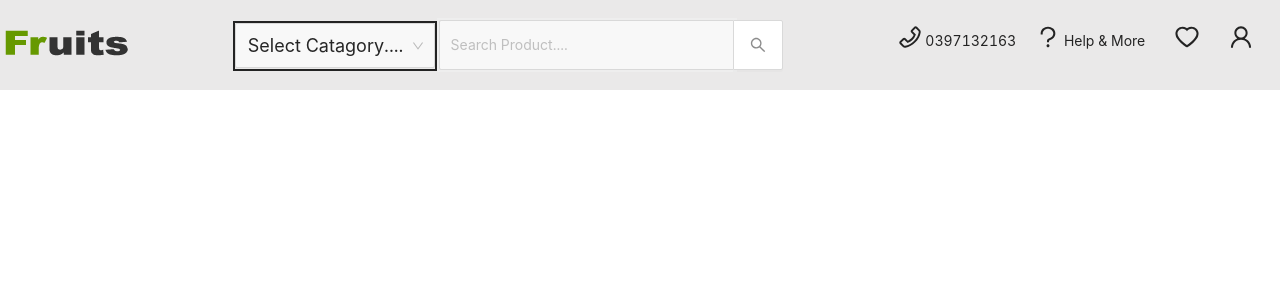
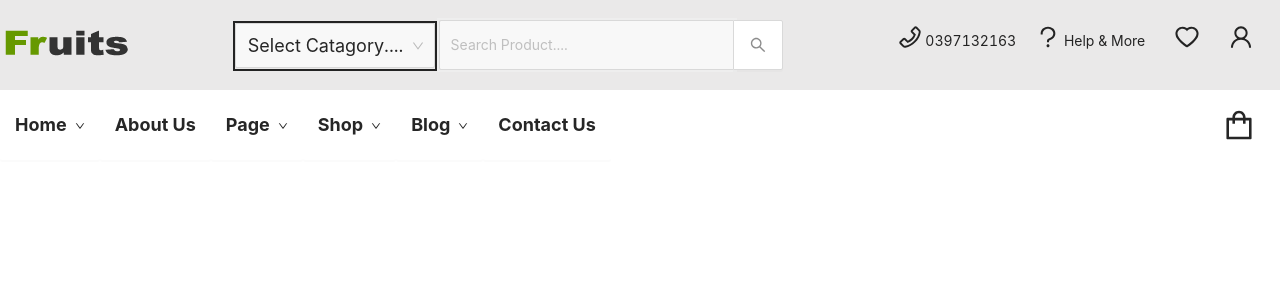
Before and after one commit to viet-2304/Fruits-Market, a React (Create React App) app: page / in a window 1280 px wide. Shown: the top 300 px of the page. Built offline with nearby package versions, Linux system fonts and the light colour scheme.

Commit message:
Add menu navigation

```diff
--- a/src/Component/Header/Header.js
+++ b/src/Component/Header/Header.js
@@ -1,12 +1,45 @@
-import React from "react";
+import React from "react"
 import logo from "../../asset/logo.png"
-import "./Header.scss";
-import 'antd/dist/antd.css';
-import { Input, Image, Select} from 'antd';
-import {PhoneOutlined,QuestionOutlined,UserOutlined ,HeartOutlined} from '@ant-design/icons';
+import "./Header.scss"
+import 'antd/dist/antd.css'
+import { Input,Menu, Image, Select,Dropdown,Button} from 'antd'
+import {PhoneOutlined,QuestionOutlined,UserOutlined ,HeartOutlined,DownOutlined,ShoppingOutlined} from '@ant-design/icons'
+const {Search}= Input
+const {Option}=Select
 
-const {Search}= Input;
-const {Option}=Select;
+const home =( <Menu>
+   <Menu.Item>Home Style 01</Menu.Item>
+   <Menu.Item>Home Style 02</Menu.Item>
+   <Menu.Item>Home Style 03</Menu.Item>
+</Menu>)
+
+const page= (<Menu>
+    <Menu.Item>Team</Menu.Item>
+    <Menu.Item>Cart</Menu.Item>
+    <Menu.Item>Checkout</Menu.Item>
+    <Menu.Item>My Acount</Menu.Item>
+    <Menu.Item>Login Account</Menu.Item>
+    <Menu.Item>Register Account</Menu.Item>
+    <Menu.Item>Faq</Menu.Item>
+    <Menu.Item>404 eror</Menu.Item>
+</Menu>)
+
+const shop=(<Menu>
+    <Menu.Item>Shop</Menu.Item>
+    <Menu.Item>Shop Grid</Menu.Item>
+    <Menu.Item>Shop 2 Columns</Menu.Item>
+    <Menu.Item>Shop Left Slidebar</Menu.Item>
+    <Menu.Item>Shop Rigth Slidebar</Menu.Item>
+    <Menu.Item>Single Product</Menu.Item>
+</Menu>)
+
+const blog=(<Menu>
+    <Menu.Item>Blog</Menu.Item>
+    <Menu.Item>Blog Grid</Menu.Item>
+    <Menu.Item>Blog Left Slidebar</Menu.Item>
+    <Menu.Item>Blog Rigth Slidebar</Menu.Item>
+    <Menu.Item>Blog Detail</Menu.Item>
+</Menu>)
 
 function Header(){
     return(
@@ -38,6 +71,32 @@ function Header(){
                     </ul>
                 </div>
             </div>
+            <nav>
+                <div className="menu-navigation">
+                    <Dropdown overlay={home} placement="bottomCenter">
+                        <Button>Home {<DownOutlined />}</Button>
+                    </Dropdown>
+
+                    <Button>About Us </Button>
+
+                    <Dropdown overlay={page} placement="bottomCenter">
+                        <Button>Page {<DownOutlined />}</Button>
+                    </Dropdown>
+
+                    <Dropdown overlay={shop} placement="bottomCenter">
+                        <Button>Shop{<DownOutlined />}</Button>
+                    </Dropdown>
+
+                    <Dropdown overlay={blog} placement="bottomCenter">
+                        <Button>Blog {<DownOutlined />}</Button>
+                    </Dropdown>
+
+                    <Button>Contact Us</Button>
+                </div>
+                <div className="icon-shopping">
+                    <ShoppingOutlined />
+                </div>
+            </nav>
        </div>
     )
 }
--- a/src/Component/Header/Header.scss
+++ b/src/Component/Header/Header.scss
@@ -85,4 +85,29 @@
             }
         }
     }
+    nav{
+        height: 70px;
+        position: absolute;
+        width: 100%;
+        display: flex;
+        justify-content: space-between;
+        .menu-navigation{
+            .ant-btn{
+                font-size: large;
+                font-weight: bold;
+                height: 70px;
+                border: none;
+            }
+        }
+        .icon-shopping{
+            display: flex;
+            align-items: center;
+            justify-content: flex-end;
+            margin-right: 25px;
+            .anticon-shopping{
+                font-size: xx-large;
+            }
+        }
+
+    }
 }
```
